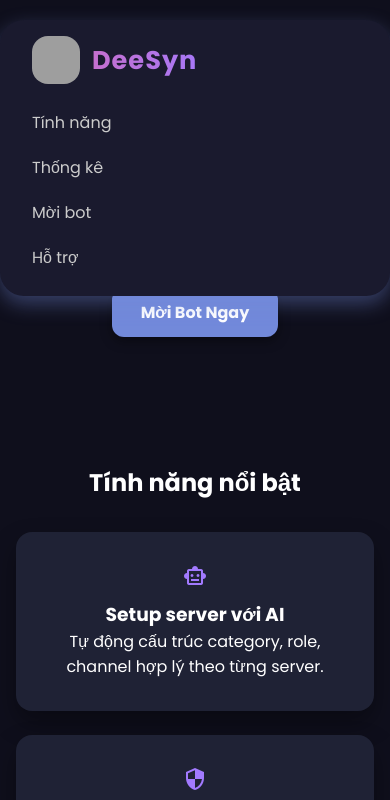
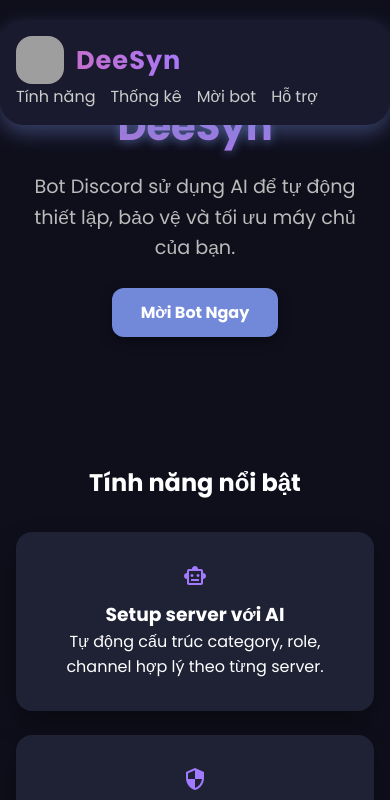
Before and after one commit to Notkenftr/DeeSyn, a plain HTML site: page index.html in a window 390 px wide. Shown: the top 800 px of the page. Drawn offline with nearby package versions, Linux system fonts and the light colour scheme; grey boxes are pictures that could not be loaded.

Commit message:
Update styles.css

```diff
--- a/styles.css
+++ b/styles.css
@@ -245,19 +245,23 @@ footer {
 
 @media (max-width: 768px) {
   nav {
-    flex-direction: column;
-    align-items: flex-start;
+    flex-direction: row;
+    flex-wrap: wrap;
+    align-items: center;
+    padding: 1rem;
   }
 
   nav ul {
-    flex-direction: column;
-    margin-top: 1rem;
-    width: 100%;
+    flex-direction: row;
+    margin-top: 0;
+    gap: 15px;
+    width: auto;
   }
 
   nav ul li {
-    margin: 10px 0;
+    margin: 0;
   }
+}
 
   .hero h1 {
     font-size: 2.5rem;
```
